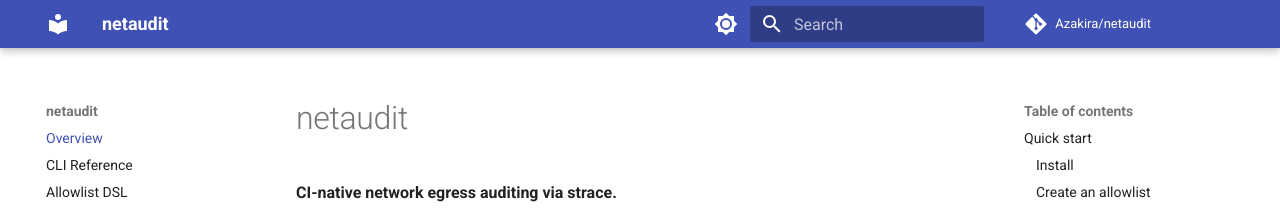
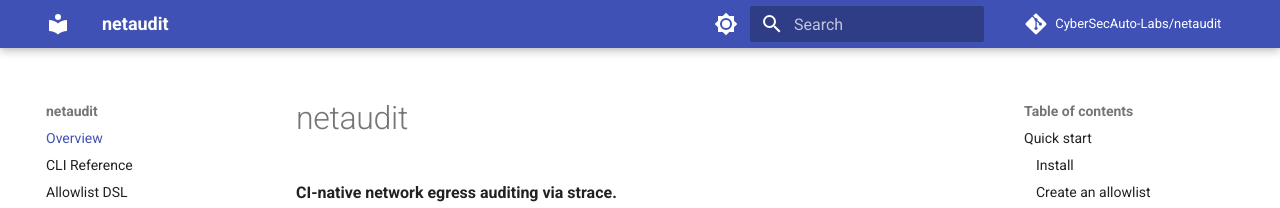
Before and after one commit to CyberSecAuto-Labs/netaudit, an MkDocs documentation site: the page built from docs/index.md, in a window 1280 px wide. Shown: the top 208 px of the page. Built offline with MkDocs 1.6.1 and Material for MkDocs 9.7.7, drawn with Linux system fonts in a browser that asks for light colours; comment, search, counter and statistics services are not loaded.

Commit message:
fix: update repository URL

```diff
--- a/mkdocs.yml
+++ b/mkdocs.yml
@@ -1,8 +1,8 @@
 site_name: netaudit
 site_description: CI-native network egress auditing via strace
 site_url: https://netaudit.readthedocs.io
-repo_url: https://github.com/Azakira/netaudit
-repo_name: Azakira/netaudit
+repo_url: https://github.com/CyberSecAuto-Labs/netaudit
+repo_name: CyberSecAuto-Labs/netaudit
 edit_uri: edit/main/docs/
 
 theme:
```
Also changed, not shown: README.md (+1 -1 lines).
